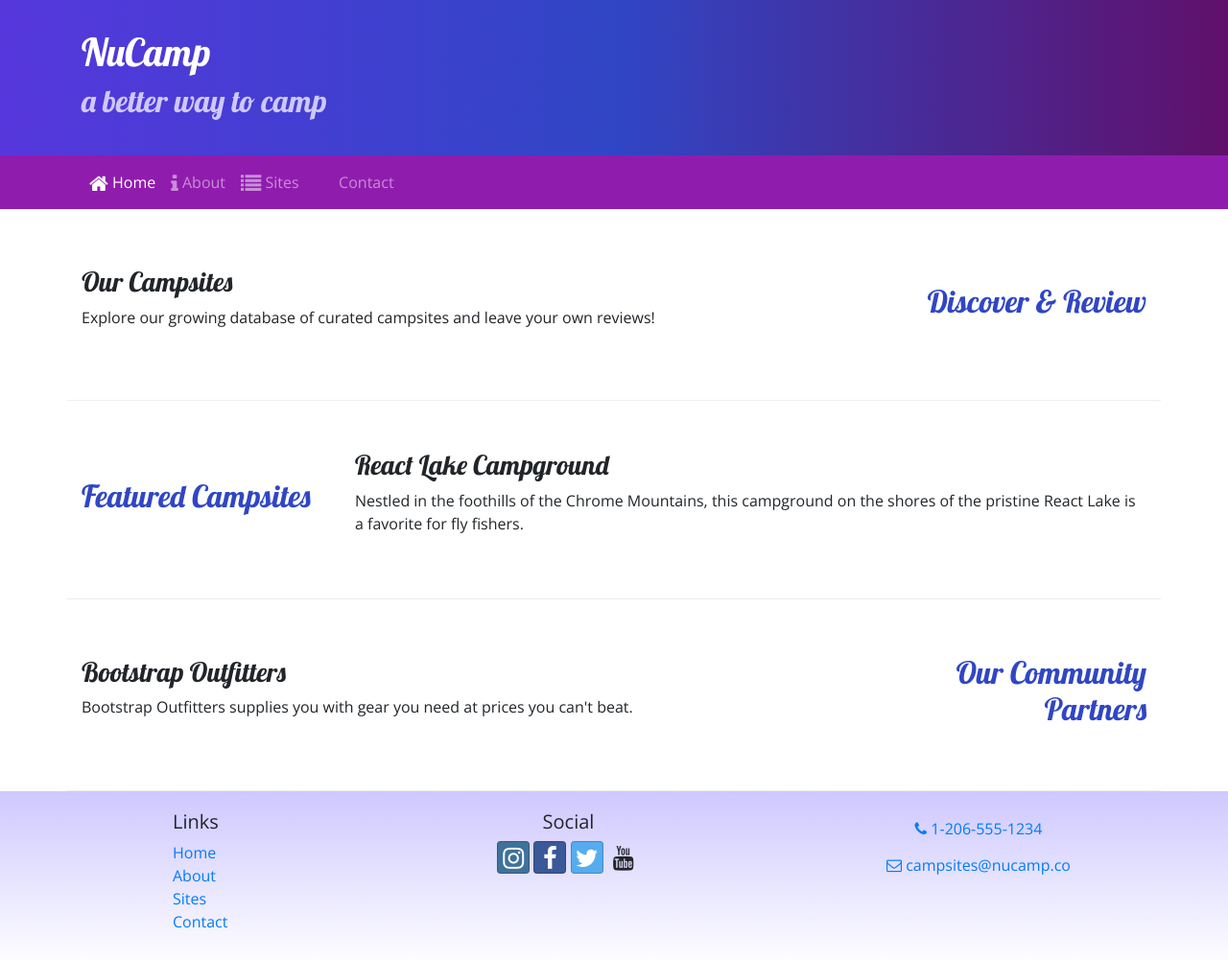
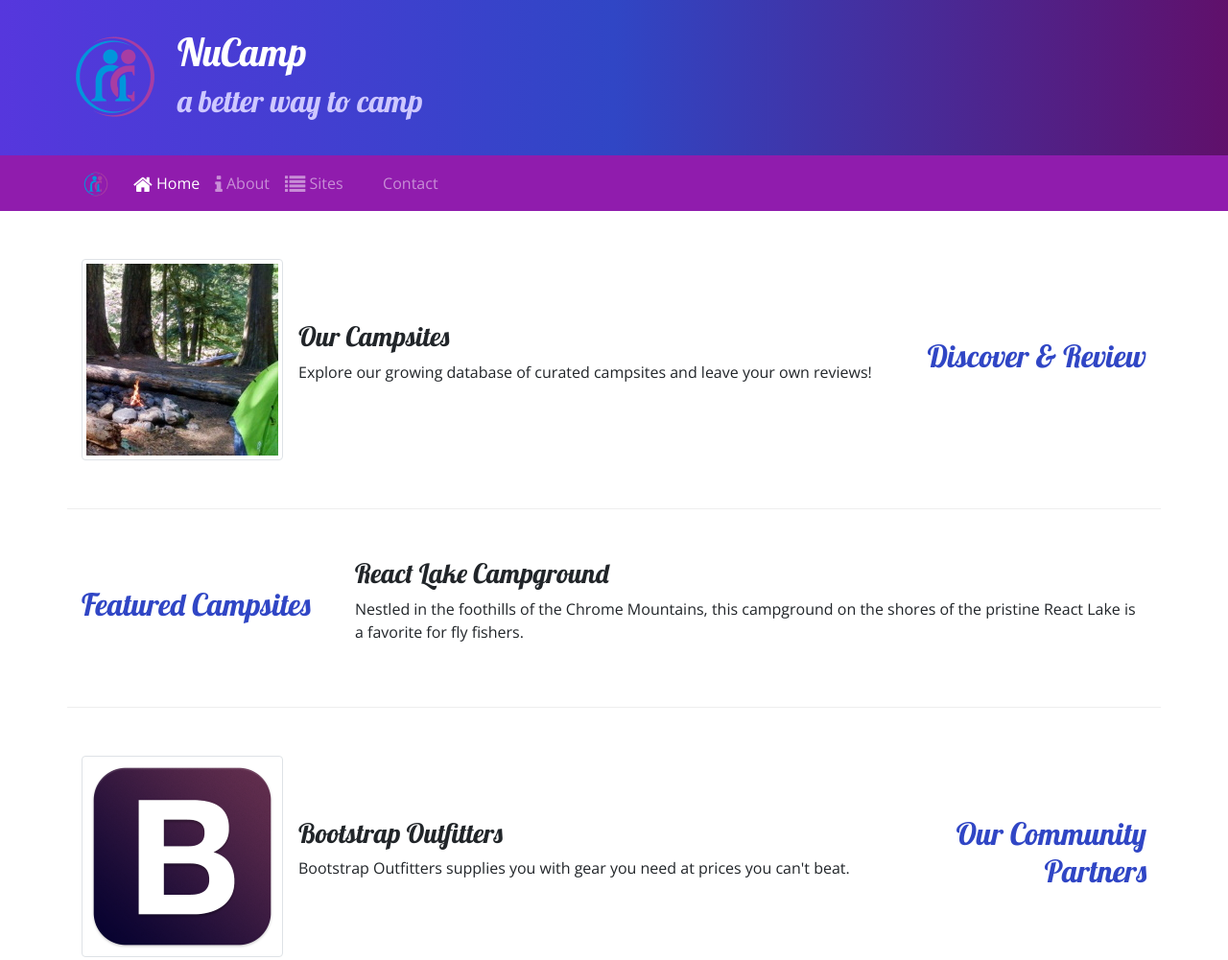
Before and after one commit to mats000111/bootstrap_basic, a website: page index.html in a window 1280 px wide. Shown: the top 1001 px of the page at 96% size. Drawn offline with nearby package versions, Linux system fonts and the light colour scheme.

Commit message:
add images and touch up

```diff
--- a/index.html
+++ b/index.html
@@ -23,6 +23,9 @@
     <header class="jumbotron jumbotron-fluid">
         <div class="container">
             <div class="row">
+                <div col="col-4 col-sm-3 col-md-2 align-self-center">
+                    <img src="img/logo.png" class="img-fluid" />
+                </div>
                 <div class="col">
                     <h1>NuCamp</h1>
                     <h2>a better way to camp</h2>
@@ -33,7 +36,8 @@
 
     <nav class="navbar navbar-expand-sm navbar-dark sticky-top">
         <div class="container">
-            <button class="navbar-toggler ml-auto" type="button" data-toggle="collapse" data-target="#nucampNavbar">
+            <a class="navbar-brand" href="#" ><img src="img/logo.png" height="30" width="30" /></a>
+            <button class="navbar-toggler" type="button" data-toggle="collapse" data-target="#nucampNavbar">
                 <span class="navbar-toggler-icon"></span>
             </button>
             <div class="collapse navbar-collapse" id="nucampNavbar">
@@ -53,8 +57,13 @@
                 <h2 class="text-sm-right">Discover & Review</h2>
             </div>
             <div class="col">
-                <h3>Our Campsites</h3>
-                <p class="d-none d-sm-block">Explore our growing database of curated campsites and leave your own reviews!</p>
+                <div class="media">
+                    <img class="d-flex mr-3 img-thumbnail" src="img/breadcrumb-trail-thumb.jpg" alt="Breadcrumb Trail thumbnail" />
+                    <div class="media-body align-self-center">
+                        <h3>Our Campsites</h3>
+                        <p class="d-none d-sm-block">Explore our growing database of curated campsites and leave your own reviews!</p>
+                    </div>
+                </div>
             </div>
         </div>
 
@@ -73,8 +82,13 @@
                 <h2 class="text-sm-right">Our Community Partners</h2>
             </div>
             <div class="col">
-                <h3>Bootstrap Outfitters</h3>
-                <p class="d-none d-sm-block">Bootstrap Outfitters supplies you with gear you need at prices you can't beat.</p>
+                <div class="media">
+                    <img class="d-flex mr-3 img-thumbnail" src="img/bootstrap-thumb.png" alt="Bootstrap Outfitters" />
+                    <div class="media-body align-self-center">
+                        <h3>Bootstrap Outfitters</h3>
+                        <p class="d-none d-sm-block">Bootstrap Outfitters supplies you with gear you need at prices you can't beat.</p>
+                    </div>
+                </div>
             </div>
         </div>
     </div>
```
Also changed, not shown: aboutus.html (+5 -1 lines), contactus.html (+5 -1 lines), img/bootstrap-thumb.png (added), img/breadcrumb-trail-thumb.jpg (added), img/breadcrumb-trail.jpg (added), img/chrome-river-thumb.jpg (added), img/chrome-river.jpg (added), img/logo.png (added), img/react-lake-thumb.jpg (added), img/react-lake.jpg (added).
